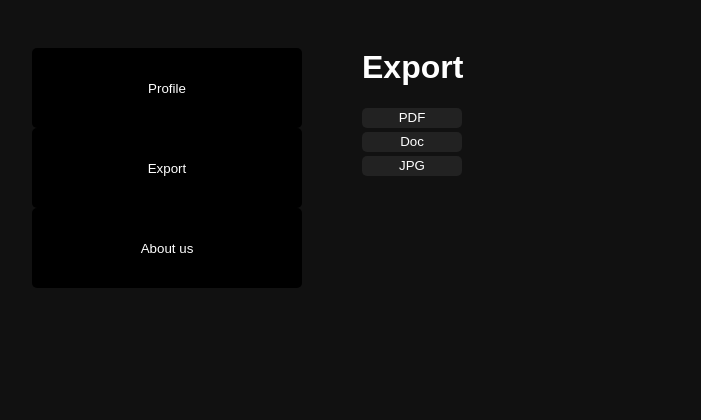
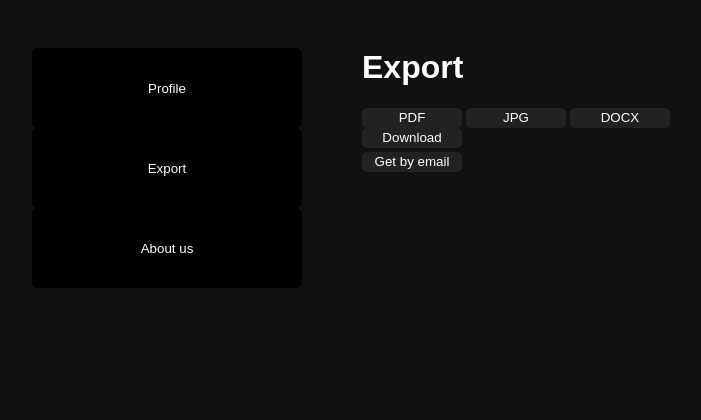
Before and after one commit to aqerd/CVbuilder, a Flask app: page /export in a window 1280 px wide. Shown: the top 420 px of the page, without its empty margins (16-717 px from the left). Run offline with Flask 3, Linux system fonts and the light colour scheme; parts of the project's set-up code (start-up, migrations or seed data) failed here and were passed over.

Commit message:
make buttons clickable, add new two buttons

```diff
--- a/app/templates/export.html
+++ b/app/templates/export.html
@@ -5,6 +5,7 @@
         <meta name="viewport" content="width=device-width, initial-scale=1.0">
         <title>Export - CV Builder</title>
         <link rel="stylesheet" href="{{ url_for('static', filename='css/style.css') }}">
+        <script src="https://code.jquery.com/jquery-3.6.0.min.js"></script>
     </head>
     <body>
         <div class="container">
@@ -15,14 +16,30 @@
             </aside>
             <main>
                 <h1>Export</h1>
-                <form action="/download/pdf" method="get">
-                    <button type="submit">PDF</button>
+                <div>
+                    <button class="format-btn" data-format="pdf">PDF</button>
+                    <button class="format-btn" data-format="jpg">JPG</button>
+                    <button class="format-btn" data-format="doc">DOCX</button>
+                </div>
+                <script>
+                    $(document).ready(function(){
+                        $('button').click(function(){
+                            $('button').removeClass('active');
+                            $(this).addClass('active');
+
+                            var format = $(this).data('format');
+
+                            $.post('/set_format', {format: format}, function(response) {
+                            });
+                        });
+                    });
+                </script>
+
+                 <form action="/download" method="get">
+                    <button type="submit">Download</button>
                 </form>
-                <form action="/download/doc" method="get">
-                    <button type="submit">Doc</button>
-                </form>
-                <form action="/download/jpg" method="get">
-                    <button type="submit">JPG</button>
+                <form action="/email" method="get">
+                    <button type="submit">Get by email</button>
                 </form>
             </main>
         </div>
```
